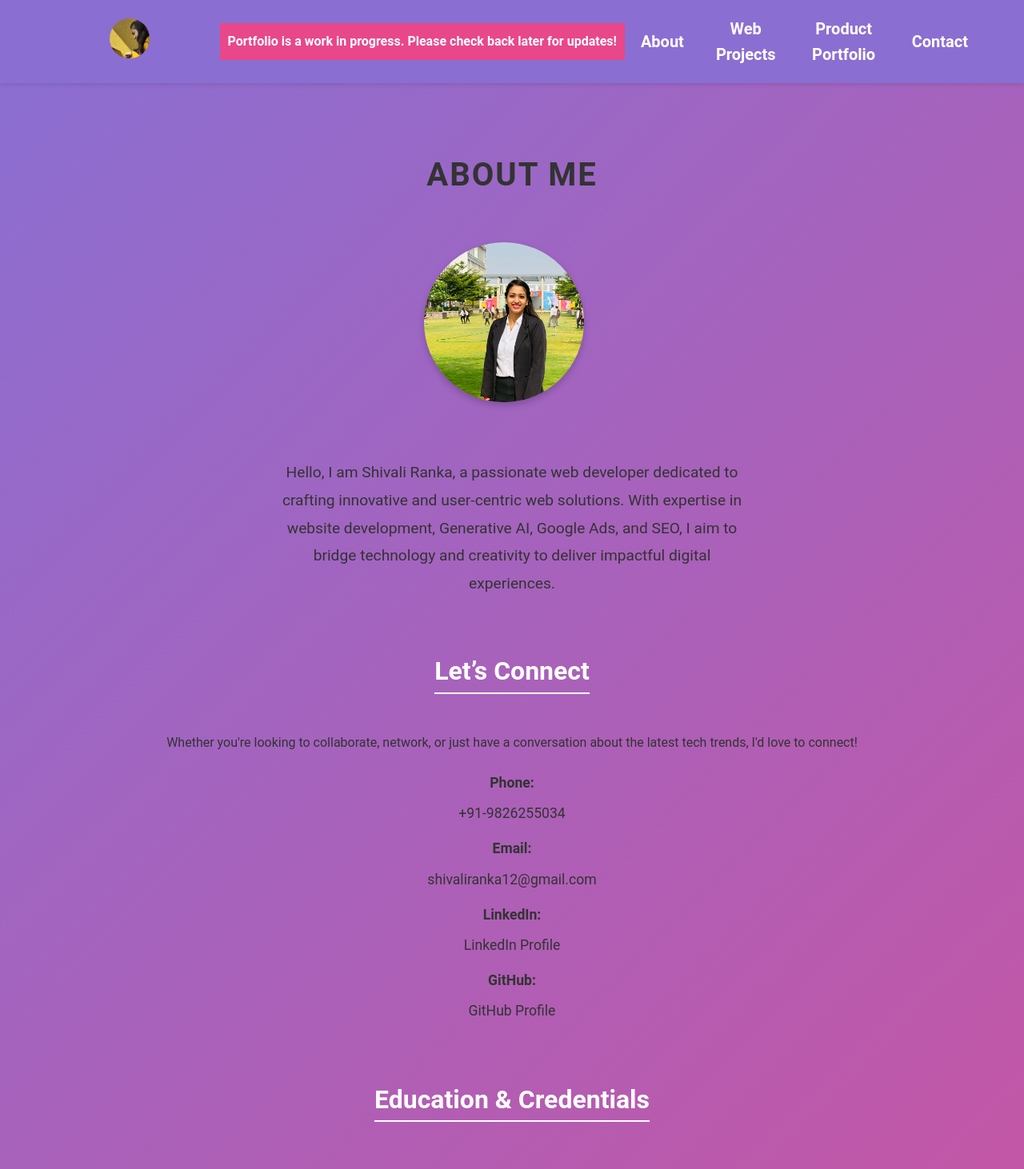
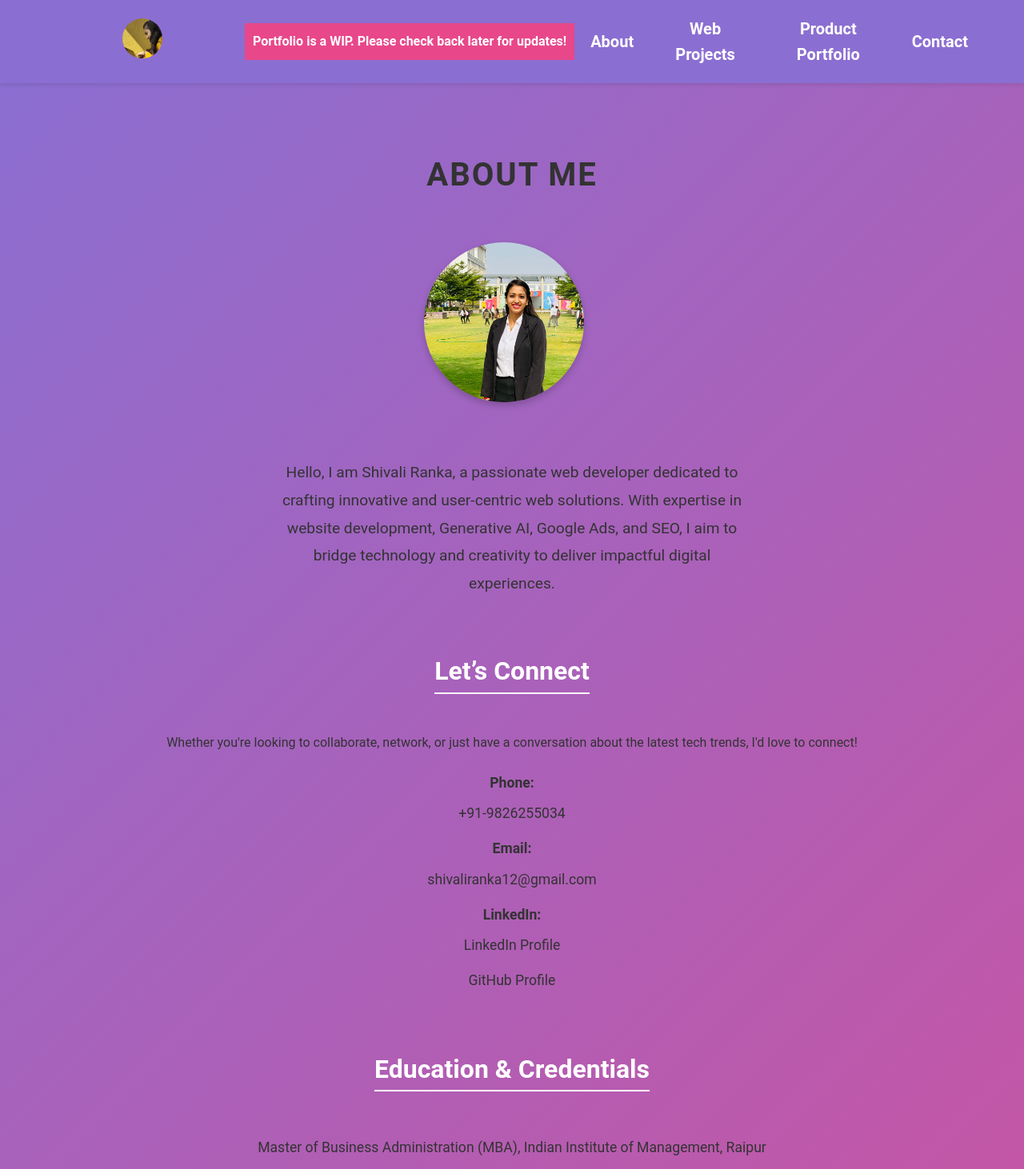
Before and after one commit to ShivaliR/ShivaliR, a React (Create React App) app: page / in a window 1280 px wide. Shown: the top 1462 px of the page at 80% size. Built offline with nearby package versions, Linux system fonts and the light colour scheme.

Commit message:
portfolio message change

```diff
--- a/src/components/About.js
+++ b/src/components/About.js
@@ -18,7 +18,7 @@ function About() {
         <li><strong>Phone: </strong><a href="tele:+91-7498734837">+91-9826255034</a></li>
         <li><strong>Email: </strong><a href="mailto:shivaliranka12@gmail.com">shivaliranka12@gmail.com</a></li>
         <li><strong>LinkedIn: </strong><a href="https://www.linkedin.com/in/shivaliranka">LinkedIn Profile</a></li>
-        <li><strong>GitHub: </strong><a href="https://github.com/shivaliranka">GitHub Profile</a></li>
+        <li><a href="https://github.com/shivaliranka">GitHub Profile</a></li>
       </ul>
 
       <h3>Education & Credentials</h3>
--- a/src/components/Header.js
+++ b/src/components/Header.js
@@ -9,7 +9,7 @@ function Header() {
         <img src="/images/Portfolio.png" alt="Portfolio Logo" className="logo" />
       </div>
       <div className="work-in-progress-banner">
-        Portfolio is a work in progress. Please check back later for updates!
+        Portfolio is a WIP. Please check back later for updates!
       </div>
       <nav>
         <ul>
```
